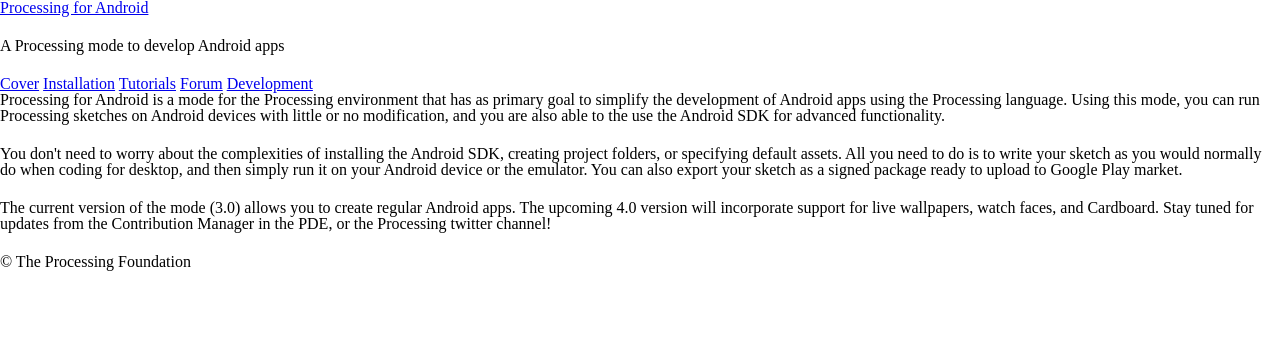
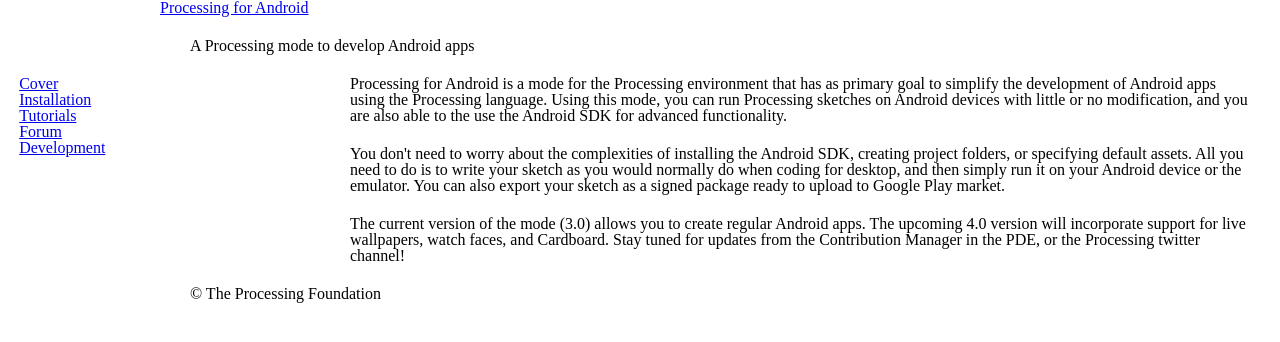
Before and after one commit to processing/processing-android-website, a plain HTML site: page index.html in a window 1280 px wide. Drawn offline with Linux system fonts and the light colour scheme.

Commit message:
working on the layout

```diff
--- a/css/main.css
+++ b/css/main.css
@@ -32,26 +32,31 @@ h1, h3, h4, h5, p {
 
 /*
   ========================================
-  Buttons
+  Layout
   ========================================
 */
 
-.btn {
-  border-radius: 5px;
-  display: inline-block;
-  margin: 0;
+.group:before,
+.group:after {
+  content: "";
+  display: table;
 }
-.btn-alt {
-  border: 1px solid #dfe2e5;
-  padding: 10px 30px;
+.group:after {
+  clear: both;
+}
+.group {
+  clear: both;
+  *zoom: 1;
 }
 
-/*
-  ========================================
-  Home
-  ========================================
-*/
+nav {
+  float: left;
+  margin: 0 1.5%;
+  width: 0%;
+}
 
-.hero {
-  padding: 22px 80px 66px 80px;
+section {
+  float: right;
+  margin: 0 1.5%;
+  width: 0%;
 }
--- a/index.html
+++ b/index.html
@@ -8,21 +8,23 @@
 
     <body>
 
-
-        <header>
-            <h1><a href="index.html">Processing for Android</a></h1>
+        <header class="container">
+            <section class="container"><h1><a href="index.html">Processing for Android</a></h1></section>
             <h3>A Processing mode to develop Android apps</h3>
         </header>
 
+        <div class="group">
+
             <nav>
-            <a href="index.html">Cover</a>
-            <a href="install.html">Installation</a>
-            <a href="tutorials.html">Tutorials</a>
-            <a href="https://forum.processing.org/two/categories/android">Forum</a>
-            <a href="https://github.com/processing/processing-android">Development</a>
+                <a href="index.html">Cover</a><br>
+                <a href="install.html">Installation</a><br>
+                <a href="tutorials.html">Tutorials</a><br>
+                <a href="https://forum.processing.org/two/categories/android">Forum</a><br>
+                <a href="https://github.com/processing/processing-android">Development</a><br>
             </nav>
 
-        <section>
+
+            <section class="container">
                 <p>
                 Processing for Android is a mode for the Processing environment that has as primary goal to
                 simplify the development of Android apps using the Processing language. Using this mode, you can
@@ -44,7 +46,9 @@
                 </p>
             </section>
 
-        <footer>
+        </div>
+
+        <footer class="container">
             <small>&copy; The Processing Foundation</small>
         </footer>
     </body>
```
Also changed, not shown: install.html (+20 -15 lines), tutorials.html (+19 -16 lines). Lines whose indentation alone changed are shown as unchanged.
